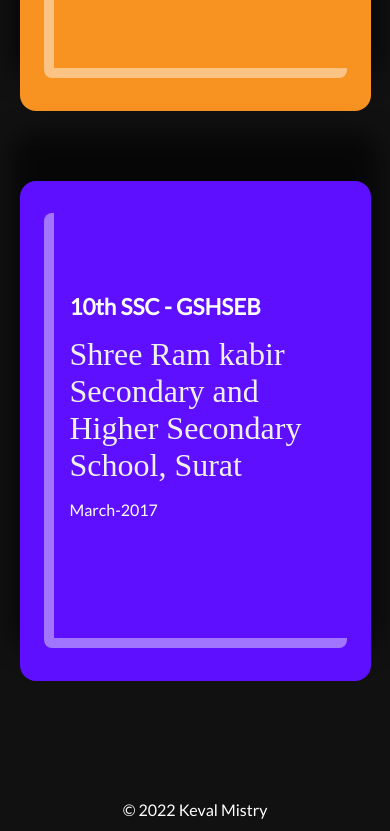
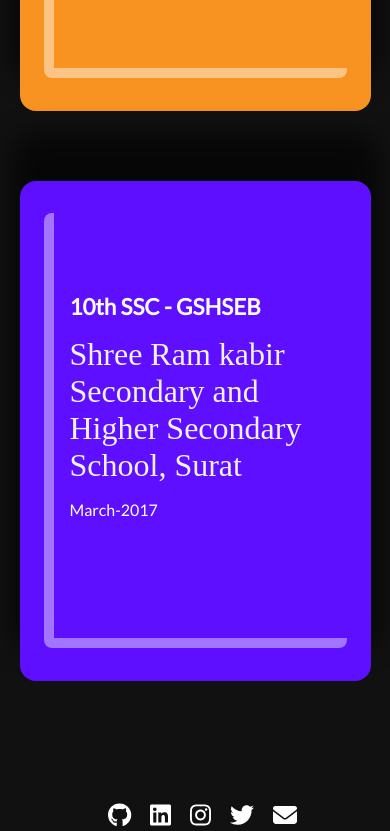
Before and after one commit to kevalmiistry/portfolio, a React (Create React App) app: page /education in a window 390 px wide. Shown: the part 1156-1987 px from the top of the page. Built offline with nearby package versions, Linux system fonts and the light colour scheme; a web font is replaced by a local one.

Commit message:
socials and email added with mobile

```diff
--- a/src/components/Education/Education.scss
+++ b/src/components/Education/Education.scss
@@ -12,7 +12,7 @@
         height: 60vh;
         display: flex;
         justify-content: center;
-        width: 800px;
+        max-width: 800px;
         margin: auto;
         .card {
             background-color: #111;
--- a/src/components/Footer/Footer.jsx
+++ b/src/components/Footer/Footer.jsx
@@ -1,3 +1,6 @@
+import { faGithub, faInstagram, faLinkedin, faTwitter } from '@fortawesome/free-brands-svg-icons';
+import { faEnvelope } from '@fortawesome/free-solid-svg-icons';
+import { FontAwesomeIcon } from '@fortawesome/react-fontawesome';
 import React from 'react';
 import './Footer.scss';
 
@@ -5,7 +8,16 @@
     return (
         <footer>
             <div className="footer_main">
-                &copy; {new Date().getFullYear()} Keval Mistry
+                <div className="socials">
+                    <a target='_blank' rel="noreferrer" href="https://github.com/kevalmiistry/"><FontAwesomeIcon icon={faGithub} /> </a>
+                    <a target='_blank' rel="noreferrer" href="https://www.linkedin.com/in/keval-mistry-499534161/"><FontAwesomeIcon icon={faLinkedin} /> </a>
+                    <a target='_blank' rel="noreferrer" href="https://www.instagram.com/kevalmiistry/"><FontAwesomeIcon icon={faInstagram} /> </a>
+                    <a target='_blank' rel="noreferrer" href="https://twitter.com/kevalmiistry/"><FontAwesomeIcon icon={faTwitter} /> </a>
+                    <a className='mobile_email' href="mailto:kevalpm@gmail.com"><FontAwesomeIcon icon={faEnvelope} /> </a>
+                </div>
+                <p>&copy; {new Date().getFullYear()} Keval Mistry</p>
+                {/* <div ></div> */}
+                <div className="email"><a href="mailto:kevalpm@gmail.com">kevalpm@gmail.com</a></div>
             </div>
         </footer>
     );
--- a/src/components/Footer/Footer.scss
+++ b/src/components/Footer/Footer.scss
@@ -3,11 +3,35 @@
     text-align: center;
     padding: 1rem 0;
     font-family: 'Lato';
+    // border: 1px solid red;
+    display: flex;
+    justify-content: space-evenly;
+    .socials{
+        a{
+            margin-left: 0.9rem;
+            font-size: 1.5rem;
+        }
+        .mobile_email{
+            display: none;
+        }
+    }
 }
-
 
 @media only screen and (max-width: 600px) {
     .footer_main{
         font-size: 1rem;
+        flex-direction: column;
+        .socials{
+            a{
+                margin-left: 0.9rem;
+                font-size: 1.5rem;
+            }
+            .mobile_email{
+                display: inline;
+            }
+        }
+        .email{
+            display: none;
+        }
     }
 }
```
